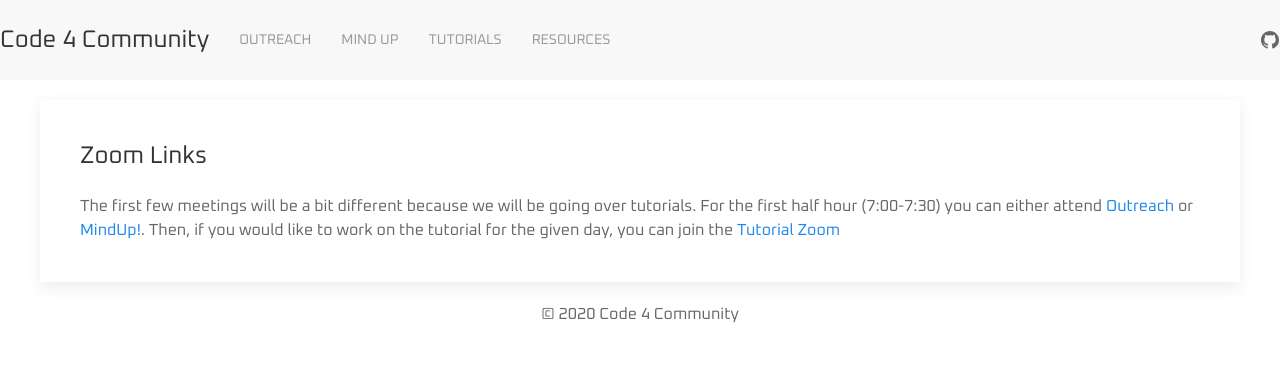
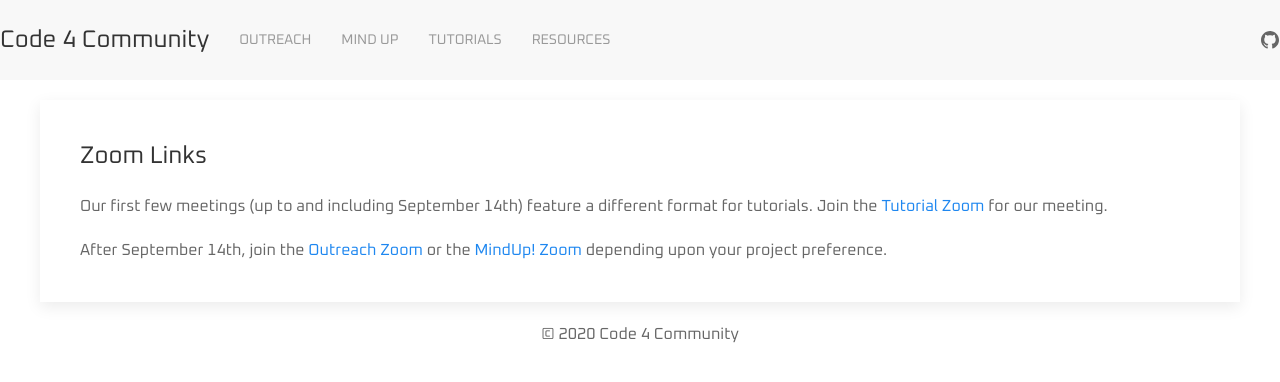
Before and after one commit to Code4Community/Code4Community.github.io, a Jekyll site: the page built from zoom-links.html, in a window 1280 px wide. Shown: the top 382 px of the page. Built offline with Jekyll 4.4.1, drawn with Linux system fonts in a browser that asks for light colours; nearby versions of some CDN libraries.

Commit message:
Update meeting info on zoom links page

```diff
--- a/zoom-links.html
+++ b/zoom-links.html
@@ -7,9 +7,9 @@ permalink: /zoom-links
 <div class="uk-card uk-card-default uk-card-body">
     <h2 class="uk-card-title">Zoom Links</h2>
     <p>
-        The first few meetings will be a bit different because we will be going over tutorials.
-        For the first half hour (7:00-7:30) you can either attend <a href="https://osu.zoom.us/j/92723576173?pwd=bjR2Z3BHZ3NaYzJzQTIzWS9vV1Ardz09">Outreach</a> or
-        <a href="https://osu.zoom.us/j/96000177185?pwd=VUtOM2NZdjNaWU1mQWZLQVBOV2h6dz09">MindUp!</a>.  Then, if you would like to work on the tutorial for the given day, you can join the
-        <a href="https://osu.zoom.us/j/99692193954?pwd=aGwzbTRPcFNON0JRcDh3a1dQZFUrZz09">Tutorial Zoom</a>
+        Our first few meetings (up to and including September 14th) feature a different format for tutorials. Join the <a href="https://osu.zoom.us/j/99692193954?pwd=aGwzbTRPcFNON0JRcDh3a1dQZFUrZz09">Tutorial Zoom</a> for our meeting.
+    </p>
+    <p>
+        After September 14th, join the <a href="https://osu.zoom.us/j/92723576173?pwd=bjR2Z3BHZ3NaYzJzQTIzWS9vV1Ardz09">Outreach Zoom</a> or the <a href="https://osu.zoom.us/j/96000177185?pwd=VUtOM2NZdjNaWU1mQWZLQVBOV2h6dz09">MindUp! Zoom</a> depending upon your project preference.
     </p>
 </div>
```
